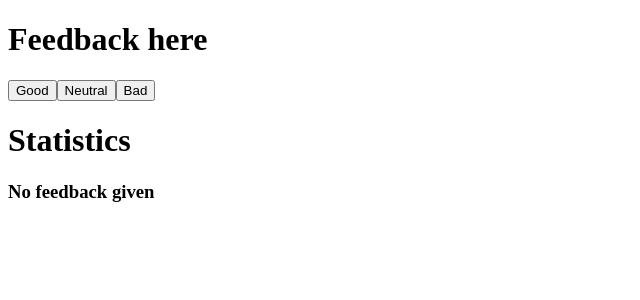
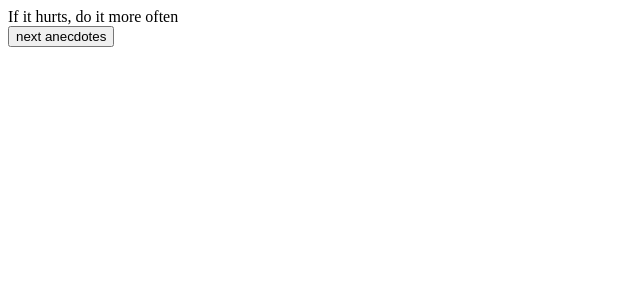
Before and after one commit to faezk/fullstackopen, a React (Create React App) app in the folder part1/unicafe/: page / in a window 1280 px wide. Shown: the top 300 px of the page, without its empty margins (0-640 px from the left). Built offline with nearby package versions, Linux system fonts and the light colour scheme.

Commit message:
Exercise 1.12 anecdotes

```diff
--- a/part1/unicafe/src/App.js
+++ b/part1/unicafe/src/App.js
@@ -1,69 +1,28 @@
 
 import React, { useState } from "react";
+const App = () => {
+  const anecdotes = [
+    'If it hurts, do it more often',
+    'Adding manpower to a late software project makes it later!',
+    'The first 90 percent of the code accounts for the first 10 percent of the development time...The remaining 10 percent of the code accounts for the other 90 percent of the development time.',
+    'Any fool can write code that a computer can understand. Good programmers write code that humans can understand.',
+    'Premature optimization is the root of all evil.',
+    'Debugging is twice as hard as writing the code in the first place. Therefore, if you write the code as cleverly as possible, you are, by definition, not smart enough to debug it.',
+    'Programming without an extremely heavy use of console.log is same as if a doctor would refuse to use x-rays or blood tests when diagnosing patients'
+  ]
 
-const Button = ({ onClick, text }) => (
-  <button onClick={onClick}>
-    {text}
-  </button>
-)
+  const [selected, setSelected] = useState(0)
 
-const Statisticline=({text,type})=>(
-      <tr>
-        <td>{text}</td>
-        <td>{type}</td>
-      </tr>
- )
-
-const Statistics = (props) => {
-  if (props.good !== 0 || props.bad !==0 || props.neutral!==0) {
-    return (
-      <table>
-        <tbody>
-        <Statisticline text="Good" type={props.good}/>
-        <Statisticline text="neutral" type={props.neutral}/>
-        <Statisticline text="bad" type={props.bad}/>
-        <Statisticline text="All" type={props.allClicks}/>
-        <Statisticline text="Avrage" type={props.avrage}/>
-        <Statisticline text="positive" type={props.positive}/>
-        </tbody>
-      </table>
-    )
+  const randomGenerate = () => {
+    const random = Math.floor(Math.random() * anecdotes.length);
+    setSelected(random)
   }
   return (
-    <h3>No feedback given</h3>
+    <div>
+      {anecdotes[selected]}
+      <br/><button onClick={randomGenerate}>next anecdotes</button>
+    </div>
   )
 }
 
-const App = () => {
-
-const [good, setGood] = useState(0)
-const [neutral, setNeutral] = useState(0)
-const [bad, setBad] = useState(0)
-const [value, setValue] = useState(0)
-const [allClicks, setAll] = useState(0)
-
-return (
-  <div>
-    <h1>Feedback here</h1>
-      <Button onClick={() => {
-        setGood(good + 1)
-        setValue(value + 1)
-        setAll(allClicks + 1)}} text="Good" />
-
-     <Button onClick={() => {
-      setNeutral(neutral + 1)
-      setValue(value + 0)
-      setAll(allClicks + 1)}} text="Neutral" />
-
-     <Button onClick={() => {
-      setBad(bad + 1)
-      setValue(value - 1)
-      setAll(allClicks + 1)}} text="Bad" />
-
-      <h1>Statistics</h1>
-      <Statistics good={good} bad={bad} neutral={neutral} allClicks={allClicks} avrage={value/allClicks} positive={good*100/allClicks +"%"}/>
-  </div>
-)
-}
-
 export default App
```
